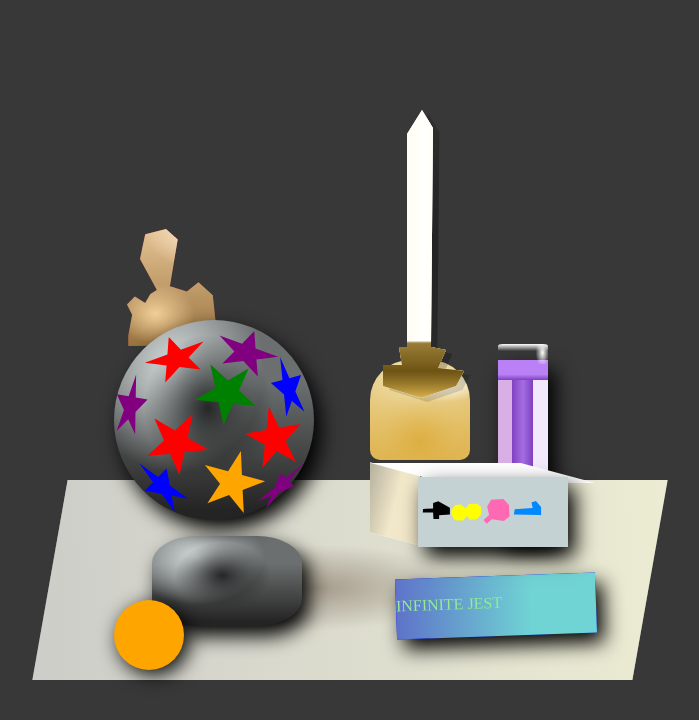
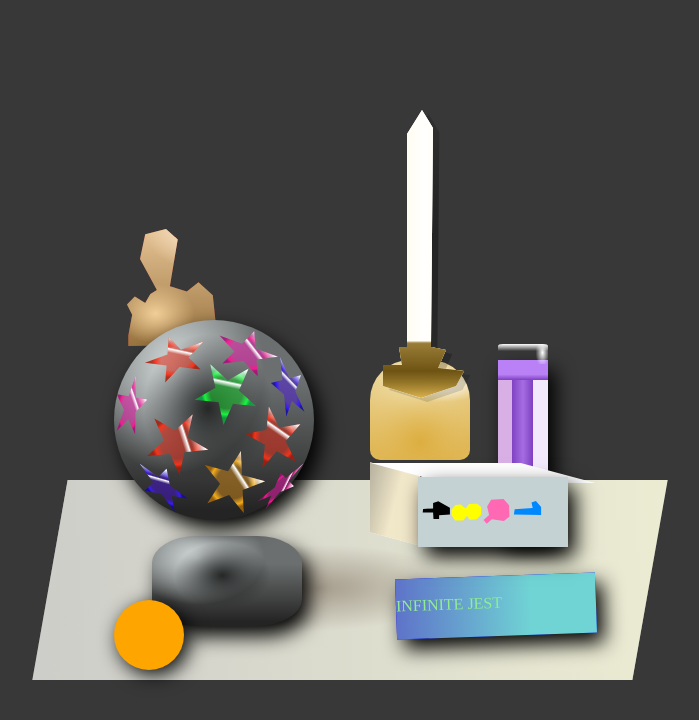
Before and after one commit to balamusia/still-life, a plain HTML site: page index.html in a window 1280 px wide. Shown: the whole page, without its empty margins (334-1033 px from the left). Drawn offline with Linux system fonts and the light colour scheme.

Commit message:
star gradients

```diff
--- a/index.html
+++ b/index.html
@@ -94,7 +94,7 @@
 
       .star1{
         clip-path: polygon(50% 0%, 61% 35%, 98% 35%, 68% 57%, 79% 91%, 50% 70%, 21% 91%, 32% 57%, 2% 35%, 39% 35%);
-        background-color: orange;
+        background-image: linear-gradient(222deg, #00FFFF00 11%, #FEFFFFFF 22%, #FEFFFF00 35%),linear-gradient(222deg, #00FFFF00 37%, #FEFFFFFF 39%, #FEFFFF00 44%),radial-gradient(75% 75% at 50% 50%, #E8930F70 33%, #F8AF1AF5 45%, #AD6A07D4 52%);
         width: 65px;
         height: 65px;
         top: 65%;
@@ -104,7 +104,7 @@
 
       .star2{
         clip-path: polygon(50% 0%, 61% 35%, 98% 35%, 68% 57%, 79% 91%, 50% 70%, 21% 91%, 32% 57%, 2% 35%, 39% 35%);
-        background-color: red;
+        background-image: linear-gradient(222deg, #00FFFF00 11%, #FEFFFFFF 22%, #FEFFFF00 35%),linear-gradient(222deg, #00FFFF00 37%, #FEFFFFFF 39%, #FEFFFF00 44%),radial-gradient(75% 75% at 50% 50%, #E72B1787 33%, #F8331AF5 45%, #AD1907D4 52%);
         width: 65px;
         height: 65px;
         top: 45%;
@@ -114,7 +114,7 @@
 
       .star3{
         clip-path: polygon(50% 0%, 61% 35%, 98% 35%, 68% 57%, 79% 91%, 50% 70%, 21% 91%, 32% 57%, 2% 35%, 39% 35%);
-        background-color: purple;
+        background-image: linear-gradient(222deg, #00FFFF00 11%, #FEFFFFFF 22%, #FEFFFF00 35%),linear-gradient(222deg, #00FFFF00 37%, #FEFFFFFF 39%, #FEFFFF00 44%),radial-gradient(75% 75% at 50% 50%, #E717A987 33%, #F81A90F5 45%, #AD077ED4 52%);
         width: 65px;
         height: 65px;
         top: 27%;
@@ -124,7 +124,7 @@
 
       .star4{
         clip-path: polygon(50% 0%, 61% 35%, 98% 35%, 68% 57%, 79% 91%, 50% 70%, 21% 91%, 32% 57%, 2% 35%, 39% 35%);
-        background-color: red;
+        background-image: linear-gradient(222deg, #00FFFF00 11%, #FEFFFFFF 22%, #FEFFFF00 35%),linear-gradient(222deg, #00FFFF00 37%, #FEFFFFFF 39%, #FEFFFF00 44%),radial-gradient(75% 75% at 50% 50%, #E72B1787 33%, #F8331AF5 45%, #AD1907D4 52%);
         width: 65px;
         height: 65px;
         top: 43%;
@@ -134,7 +134,7 @@
 
        .star5{
         clip-path: polygon(50% 0%, 61% 35%, 98% 35%, 68% 57%, 79% 91%, 50% 70%, 21% 91%, 32% 57%, 2% 35%, 39% 35%);
-        background-color: green;
+        background-image: linear-gradient(222deg, #00FFFF00 11%, #FEFFFFFF 22%, #FEFFFF00 35%),linear-gradient(222deg, #00FFFF00 37%, #FEFFFFFF 39%, #FEFFFF00 44%),radial-gradient(75% 75% at 50% 50%, #0FE82870 33%, #1AF841F5 45%, #07AD3BD4 52%);
         width: 65px;
         height: 65px;
         top: 20%;
@@ -144,7 +144,7 @@
 
       .star6{
         clip-path: polygon(50% 0%, 61% 35%, 98% 35%, 68% 57%, 79% 91%, 50% 70%, 21% 91%, 32% 57%, 2% 35%, 39% 35%);
-        background-color: red;
+        background-image: linear-gradient(222deg, #00FFFF00 11%, #FEFFFFFF 22%, #FEFFFF00 35%),linear-gradient(222deg, #00FFFF00 37%, #FEFFFFFF 39%, #FEFFFF00 44%),radial-gradient(75% 75% at 50% 50%, #E72B1787 33%, #F8331AF5 45%, #AD1907D4 52%);
         width: 65px;
         height: 65px;
         top: 3%;
@@ -154,7 +154,7 @@
 
       .star7{
         clip-path: polygon(50% 0%, 61% 35%, 98% 35%, 68% 57%, 79% 91%, 50% 70%, 21% 91%, 32% 57%, 2% 35%, 39% 35%);
-        background-color: purple;
+        background-image: linear-gradient(222deg, #00FFFF00 11%, #FEFFFFFF 22%, #FEFFFF00 35%),linear-gradient(222deg, #00FFFF00 37%, #FEFFFFFF 39%, #FEFFFF00 44%),radial-gradient(75% 75% at 50% 50%, #E717A987 33%, #F81A90F5 45%, #AD077ED4 52%);
         width: 65px;
         height: 65px;
         top: 0%;
@@ -164,7 +164,7 @@
 
       .star8{
         clip-path: polygon(50% 0%, 61% 35%, 98% 35%, 68% 57%, 79% 91%, 50% 70%, 21% 91%, 32% 57%, 2% 35%, 39% 35%);
-        background-color: blue;
+        background-image: linear-gradient(222deg, #00FFFF00 11%, #FEFFFFFF 22%, #FEFFFF00 35%),linear-gradient(222deg, #00FFFF00 37%, #FEFFFFFF 39%, #FEFFFF00 44%),radial-gradient(75% 75% at 50% 50%, #480FE870 33%, #3A1AF8F5 45%, #1207ADD4 52%);
         width: 65px;
         height: 65px;
         top: 18%;
@@ -174,7 +174,7 @@
 
       .star9{
         clip-path: polygon(50% 0%, 61% 35%, 98% 35%, 68% 57%, 79% 91%, 50% 70%, 21% 91%, 32% 57%, 2% 35%, 39% 35%);
-        background-color: blue;
+        background-image: linear-gradient(222deg, #00FFFF00 11%, #FEFFFFFF 22%, #FEFFFF00 35%),linear-gradient(222deg, #00FFFF00 37%, #FEFFFFFF 39%, #FEFFFF00 44%),radial-gradient(75% 75% at 50% 50%, #480FE870 33%, #3A1AF8F5 45%, #1207ADD4 52%);
         width: 65px;
         height: 65px;
         top: 67%;
@@ -184,7 +184,7 @@
 
       .star10{
         clip-path: polygon(50% 0%, 61% 35%, 98% 35%, 68% 57%, 79% 91%, 50% 70%, 21% 91%, 32% 57%, 2% 35%, 39% 35%);
-        background-color: purple;
+        background-image: linear-gradient(222deg, #00FFFF00 11%, #FEFFFFFF 22%, #FEFFFF00 35%),linear-gradient(222deg, #00FFFF00 37%, #FEFFFFFF 39%, #FEFFFF00 44%),radial-gradient(75% 75% at 50% 50%, #E717A987 33%, #F81A90F5 45%, #AD077ED4 52%);
         width: 65px;
         height: 65px;
         top: 67%;
```
